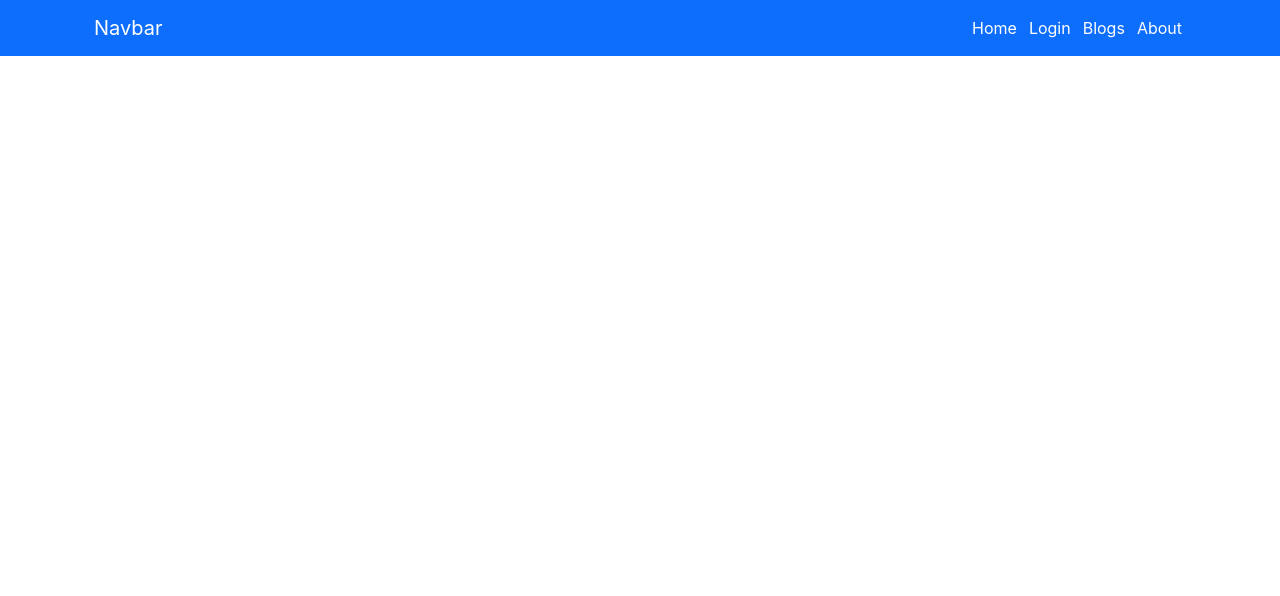
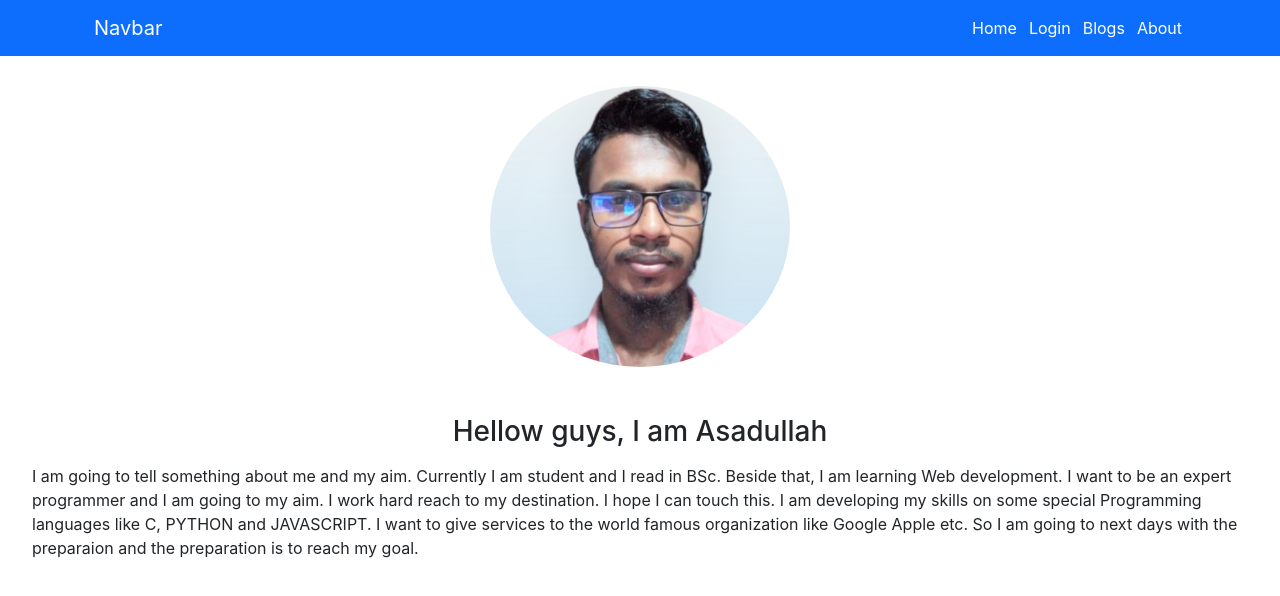
Before and after one commit to Asadullah246/Gym-Trainer, a React (Create React App) app: page /about in a window 1280 px wide. Shown: the top 596 px of the page. Built offline with nearby package versions, Linux system fonts and the light colour scheme.

Commit message:
about added

```diff
--- a/src/App.js
+++ b/src/App.js
@@ -2,6 +2,7 @@
 import { createContext, useState } from 'react';
 import { Route, Routes } from 'react-router-dom';
 import './App.css';
+import About from './Components/About/About';
 import Blogs from './Components/Navbar-component/Blogs/Blogs';
 import Navb from './Components/Navbar-component/Navb';
 import Signup from './Components/Navbar-component/Signup/Signup';
@@ -27,6 +28,7 @@ function App() {
         <Route path="/login" element={<Login></Login>}></Route>
         <Route path="/signup" element={<Signup></Signup>}></Route>
         <Route path="/blogs" element={<Blogs></Blogs>}></Route>
+        <Route path="/about" element={<About></About>}></Route>
       </Routes>
 
 
--- /dev/null
+++ b/src/Components/About/About.css
@@ -0,0 +1,14 @@
+
+.img-div{
+    margin: 30px auto;
+}
+.mypic{
+    width: 300px;
+    height: auto;
+    border-radius: 50%;
+}
+
+.details{
+    width: 95vw;
+    margin: auto auto;
+}
--- /dev/null
+++ b/src/Components/About/About.js
@@ -0,0 +1,21 @@
+import React from 'react';
+import './About.css'
+import logo from '../../images/mypic.png'
+
+const About = () => {
+    return (
+        <div>
+            <div className='img-div'>
+            <img className='mypic' src={logo} alt="" />
+            </div>
+            <div className='details'>
+                <h3 className='mt-5 mb-3'>Hellow guys, I am Asadullah</h3>
+                <p className='text-start'>I am going to tell something about me and my aim. Currently I am student and I read in BSc. Beside that, I am learning Web development. I want to be an expert programmer and I am going to my aim. I work hard reach to my destination. I hope I can touch this. I am developing my skills on some special Programming languages like C, PYTHON and JAVASCRIPT. I want to give services to the world famous organization like Google Apple etc. So I am going to next days with the preparaion and the preparation is to reach my goal. </p>
+            </div>
+
+
+        </div>
+    );
+};
+
+export default About;
--- a/src/Components/Navbar-component/Blogs/Blogs.css
+++ b/src/Components/Navbar-component/Blogs/Blogs.css
@@ -1,6 +1,11 @@
 .blogs{
     width: 95vw;
     margin: 20px auto;
+    margin-top: 50px;
+}
+.blogs h2{
+    text-align: center;
+    margin-bottom: 20px;
 }
 .blogs div{
     margin-bottom: 50px;
```
Also changed, not shown: src/images/mypic.png (added).
